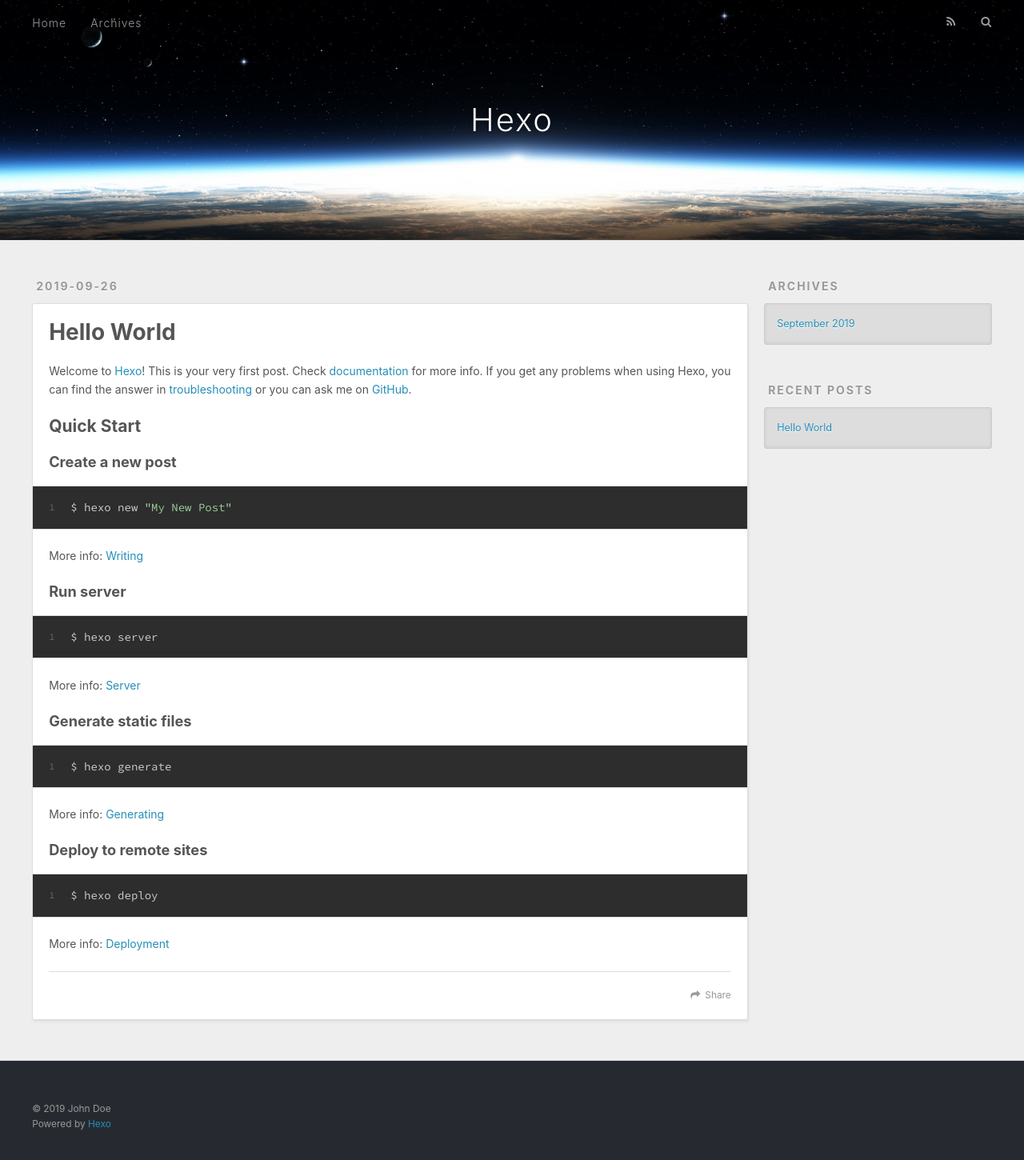
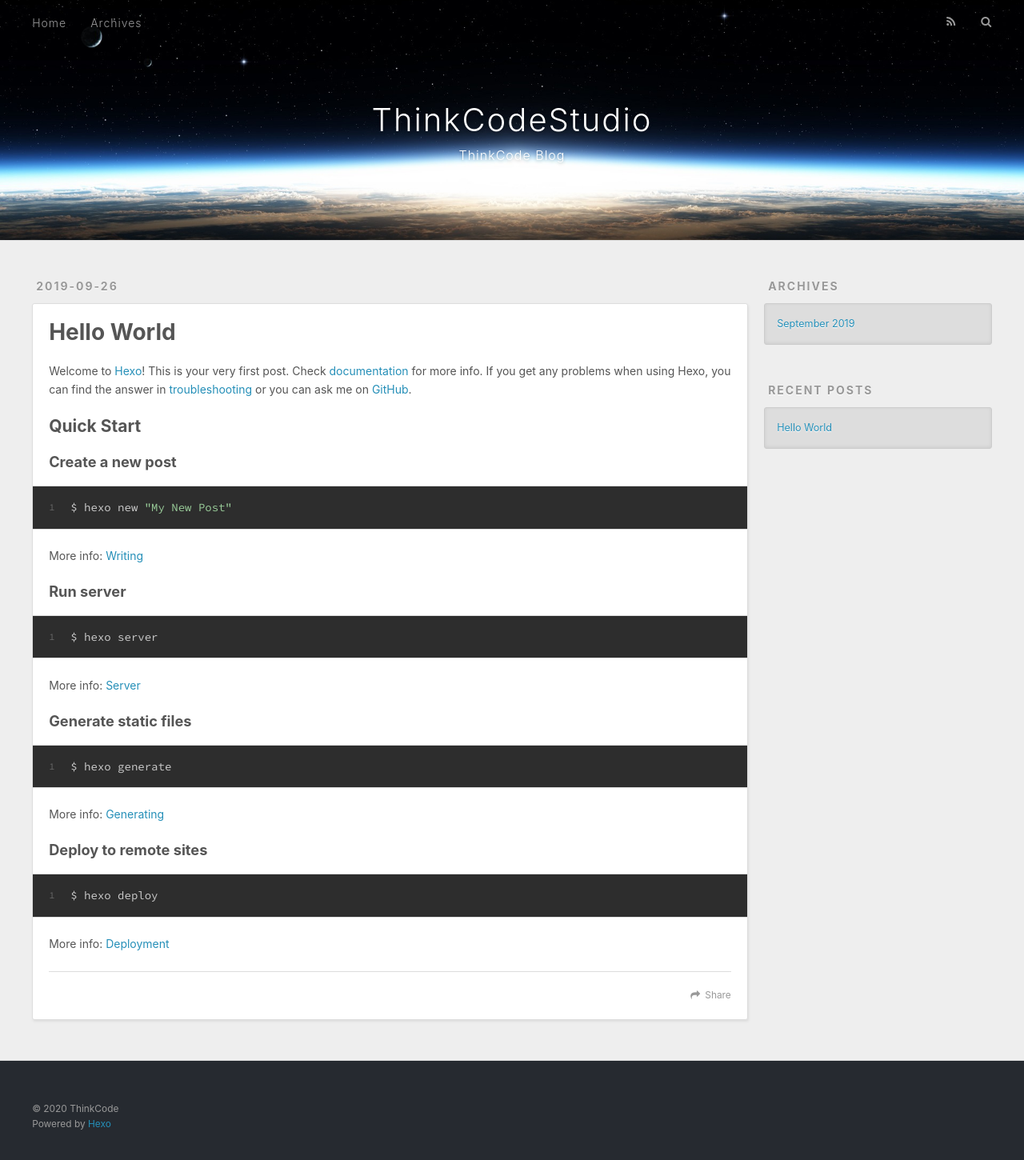
Before and after one commit to ThinkCodeStudio/ThinkCodeStudio.github.io, a plain HTML site: page index.html in a window 1280 px wide. Shown: the whole page at 80% size. Drawn offline with nearby package versions, Linux system fonts and the light colour scheme.

Commit message:
Site updated: 2020-01-27 23:32:19

```diff
--- a/index.html
+++ b/index.html
@@ -5,20 +5,23 @@
 
 
 
-  <title>Hexo</title>
+  <title>ThinkCodeStudio</title>
   <meta name="viewport" content="width=device-width, initial-scale=1, maximum-scale=1">
-  <meta property="og:type" content="website">
-<meta property="og:title" content="Hexo">
+  <meta name="description" content="Share blogger&apos;s knowledge and life">
+<meta property="og:type" content="website">
+<meta property="og:title" content="ThinkCodeStudio">
 <meta property="og:url" content="http://yoursite.com/index.html">
-<meta property="og:site_name" content="Hexo">
+<meta property="og:site_name" content="ThinkCodeStudio">
+<meta property="og:description" content="Share blogger&apos;s knowledge and life">
 <meta property="og:locale" content="en">
 <meta name="twitter:card" content="summary">
-<meta name="twitter:title" content="Hexo">
+<meta name="twitter:title" content="ThinkCodeStudio">
+<meta name="twitter:description" content="Share blogger&apos;s knowledge and life">
 
-    <link rel="alternate" href="/atom.xml" title="Hexo" type="application/atom+xml">
+    <link rel="alternate" href="/atom.xml" title="ThinkCodeStudio" type="application/atom+xml">
 
 
-    <link rel="icon" href="/favicon.png">
+    <link rel="icon" href="https://raw.githubusercontent.com/ThinkCodeStudio/Markdown-Image/master/title/012723240555_0LOGO.ico">
 
 
     <link href="//fonts.googleapis.com/css?family=Source+Code+Pro" rel="stylesheet" type="text/css">
@@ -34,8 +37,12 @@
   <div id="header-outer" class="outer">
     <div id="header-title" class="inner">
       <h1 id="logo-wrap">
-        <a href="/" id="logo">Hexo</a>
+        <a href="/" id="logo">ThinkCodeStudio</a>
       </h1>
+
+        <h2 id="subtitle-wrap">
+          <a href="/" id="subtitle">ThinkCode Blog</a>
+        </h2>
 
     </div>
     <div id="header-inner" class="inner">
@@ -101,7 +108,7 @@
 
     </div>
     <footer class="article-footer">
-      <a data-url="http://yoursite.com/2019/09/26/hello-world/" data-id="ck0zz465x0000f4uro9pz4zig" class="article-share-link">Share</a>
+      <a data-url="http://yoursite.com/2019/09/26/hello-world/" data-id="ck5wm1cyf000000uri6rwr2gn" class="article-share-link">Share</a>
 
 
     </footer>
@@ -157,7 +164,7 @@
 
   <div class="outer">
     <div id="footer-info" class="inner">
-      &copy; 2019 John Doe<br>
+      &copy; 2020 ThinkCode<br>
       Powered by <a href="http://hexo.io/" target="_blank">Hexo</a>
     </div>
   </div>
```
Also changed, not shown: 2019/09/26/hello-world/index.html (+11 -7 lines), archives/2019/09/index.html (+16 -9 lines), archives/2019/index.html (+16 -9 lines), archives/index.html (+16 -9 lines).
